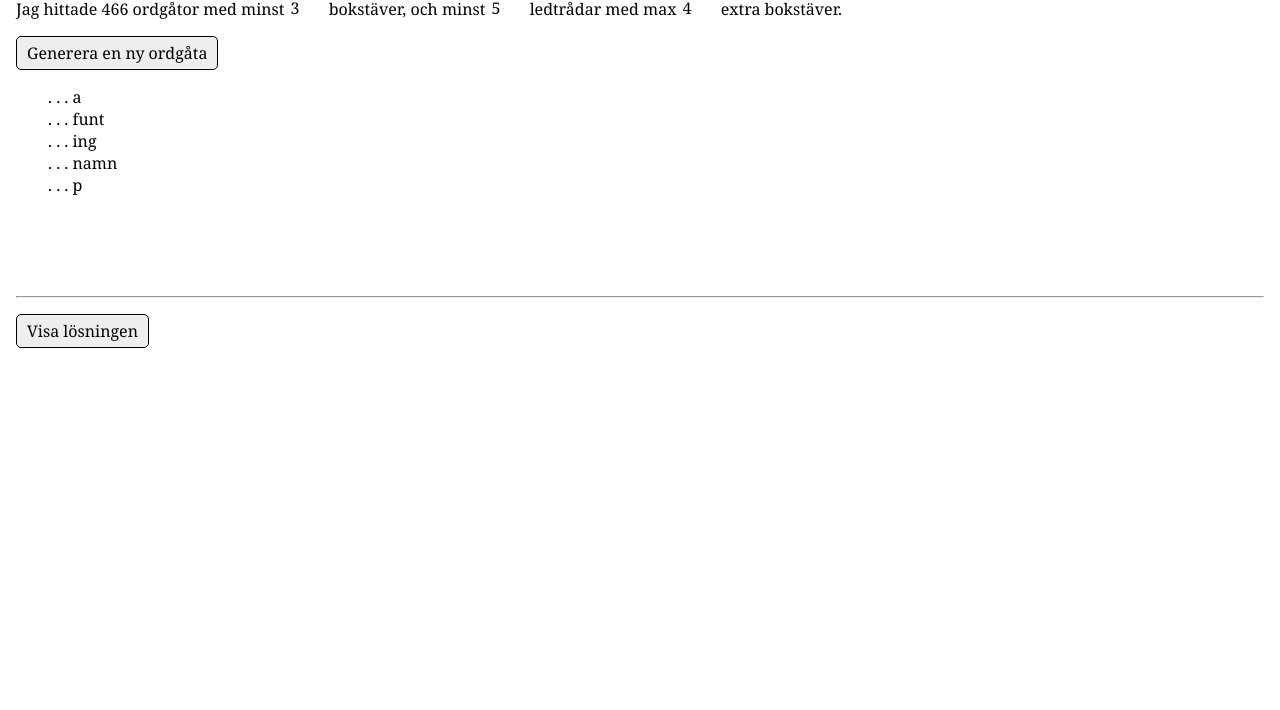
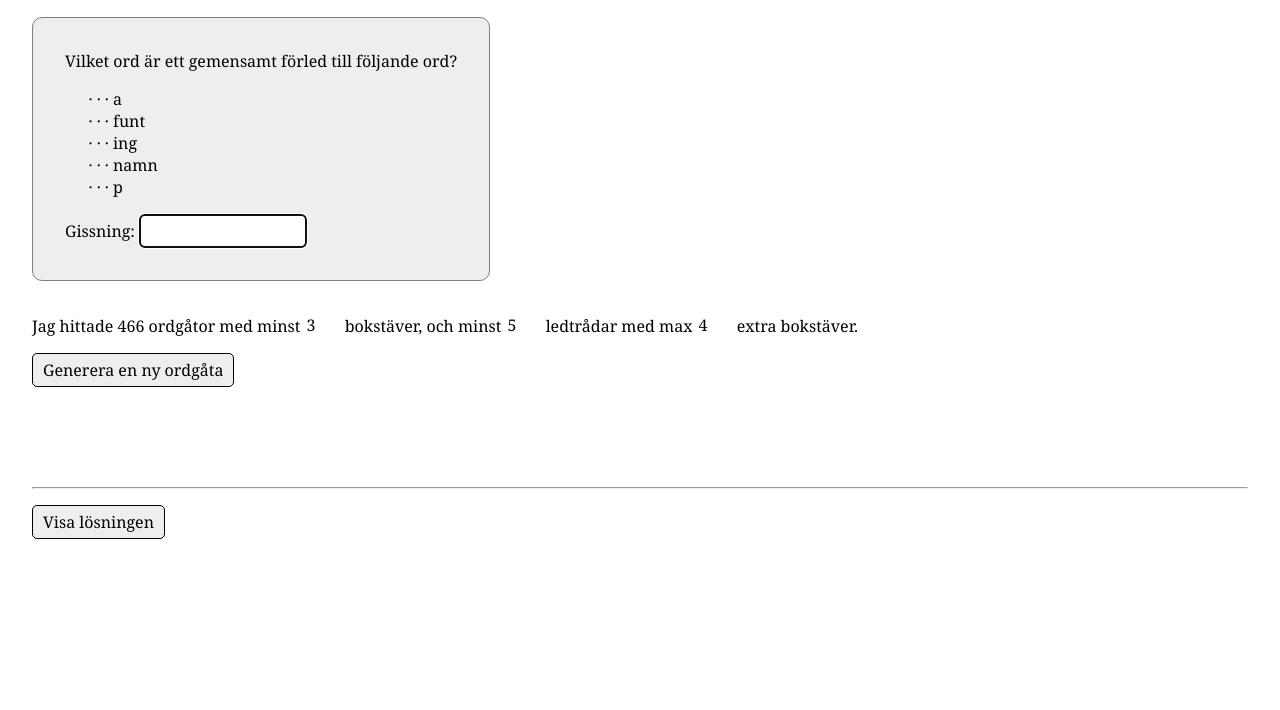
Before and after one commit to heatherleaf/guess-the-word, a plain HTML site: page index.html in a window 1280 px wide. Shown: the part 90-800 px from the top of the page. Drawn offline with Linux system fonts and the light colour scheme.

Commit message:
User guess, plus some layout changes

```diff
--- a/guess-the-word.js
+++ b/guess-the-word.js
@@ -10,6 +10,7 @@ function initialize() {
     document.getElementById('minchars').addEventListener('change', calculate_possibilities);
     document.getElementById('maxchars').addEventListener('change', calculate_possibilities);
     document.getElementById('generatenew').addEventListener('click', generate_puzzle);
+    document.getElementById('user-guess').addEventListener('input', check_user_guess);
     calculate_DB();
 }
 
@@ -23,6 +24,21 @@ function expand(word, followers) {
         expand(follower, followers);
     }
     return followers;
+}
+
+function check_user_guess() {
+    let solution = document.getElementById('solution').innerText.trim().toLocaleLowerCase();
+    let guess = document.getElementById('user-guess').value.trim().toLocaleLowerCase();
+    let response = document.getElementById('response');
+    response.classList.remove('correct');
+    if (guess.length < 2) {
+        response.innerText = "";
+    } else if (guess === solution) {
+        response.innerText = "Rätt svar!";
+        response.classList.add('correct');
+    } else {
+        response.innerText = "Njae, inte riktigt rätt...";
+    }
 }
 
 function calculate_DB() {
@@ -114,8 +130,12 @@ function generate_puzzle() {
     clues.sort();
     solution.innerText = puzzle.word;
     for (let cl of clues) {
-        clueslist.innerHTML += `<li>. . . ${cl}</li>`
+        clueslist.innerHTML += `<li>${cl}</li>`
     }
+    let guess = document.getElementById('user-guess')
+    guess.value = "";
+    guess.focus();
+    check_user_guess();
 }
 
 
--- a/index.html
+++ b/index.html
@@ -6,8 +6,20 @@
 <script src="guess-the-word.js"></script>
 <script src="news-lexicon.js"></script>
 <style>
-body { margin: 1em }
-input[type=number], body, button {
+body { margin: 2em }
+#riddle-box {
+    padding: 2em;
+    margin: 2em 0;
+    border: 1px solid grey;
+    border-radius: 10px;
+    width: fit-content;
+}
+#response.correct {
+    color: red;
+    font-style: italic;
+    font-weight: bold;
+}
+input, body, button {
     font-family: Georgia, 'Times New Roman', Times, serif;
     font-size: 12pt;
 }
@@ -16,15 +28,17 @@ input[type=number] {
     width: 2em;
     border: 0;
 }
-button {
+button, input[type=text] {
     padding: 5px 10px;
-    background-color: #eee;
     border: 1px solid black;
     border-radius: 5px;
 }
+button, #riddle-box {
+    background-color: #eee;
+}
 button:hover { background-color: white }
-ul { padding-left: 2em }
-li { list-style-type: none }
+ul { padding-left: 3em }
+li { list-style-type: "· · · " }
 hr { margin-top: 100px }
 #hide-solution-text { display: none }
 #show-solution-text { display: inline }
@@ -37,6 +51,13 @@ hr { margin-top: 100px }
 <body>
 <h1>Gissa ordet</h1>
 
+<div id="riddle-box">
+Vilket ord är ett gemensamt förled till följande ord?
+<ul id="clueslist"></ul>
+Gissning: <input type="text" id="user-guess" size="10"/>
+&nbsp; <span id="response"></span>
+</div>
+
 <p>Jag hittade <span id="possibilities"></span>
 ordgåtor med minst <input type="number" id="minchars" min="2" max="10" value="3"/> bokstäver,
 och minst <input type="number" id="numclues" min="2" max="10" value="5"/> ledtrådar
@@ -44,8 +65,6 @@ med max <input type="number" id="maxchars" min="2" max="10" value="4"/> extra bo
 </p>
 
 <p><button id="generatenew">Generera en ny ordgåta</button></p>
-
-<ul id="clueslist"></ul>
 
 <hr/>
 <p>
```
